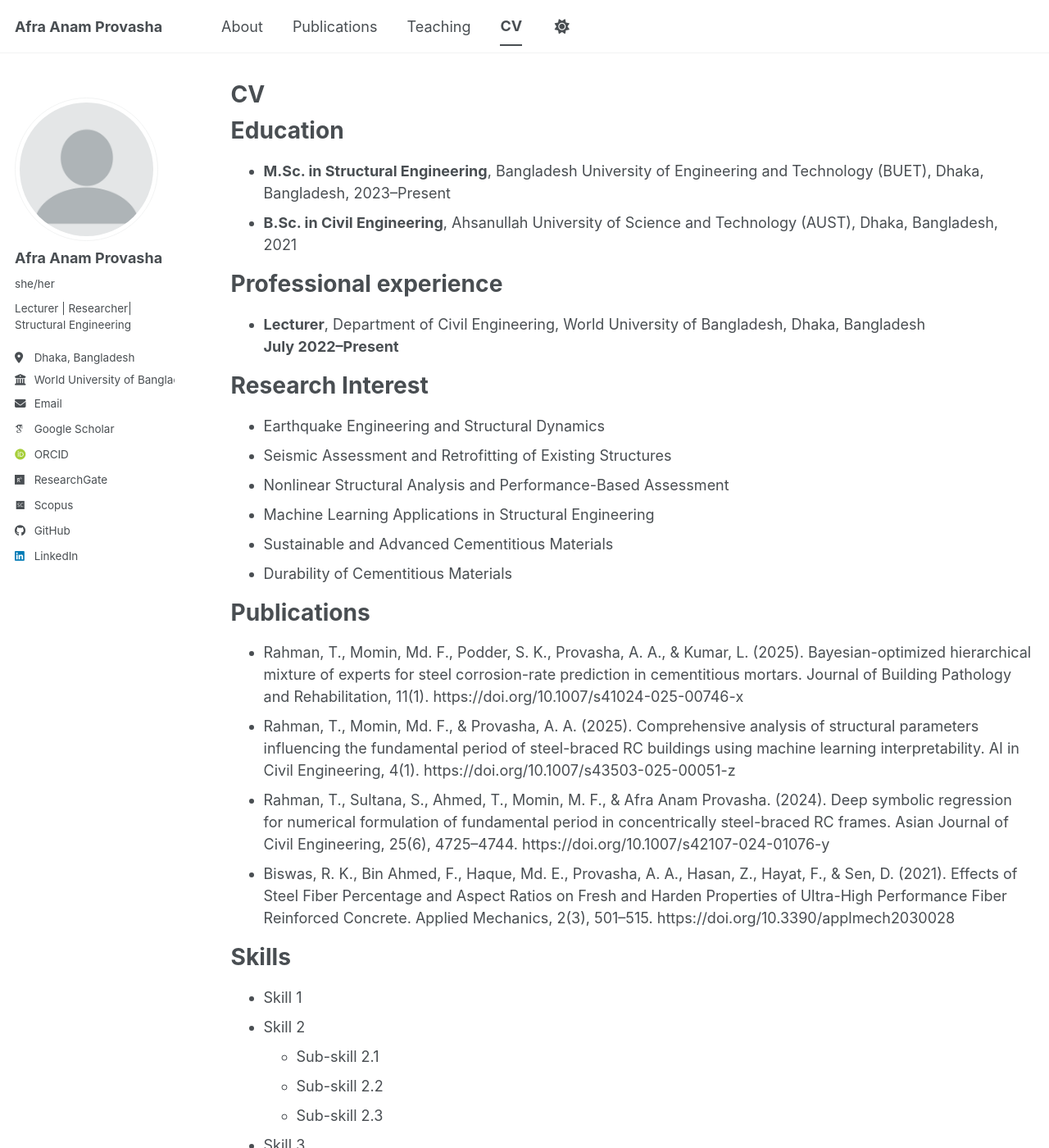
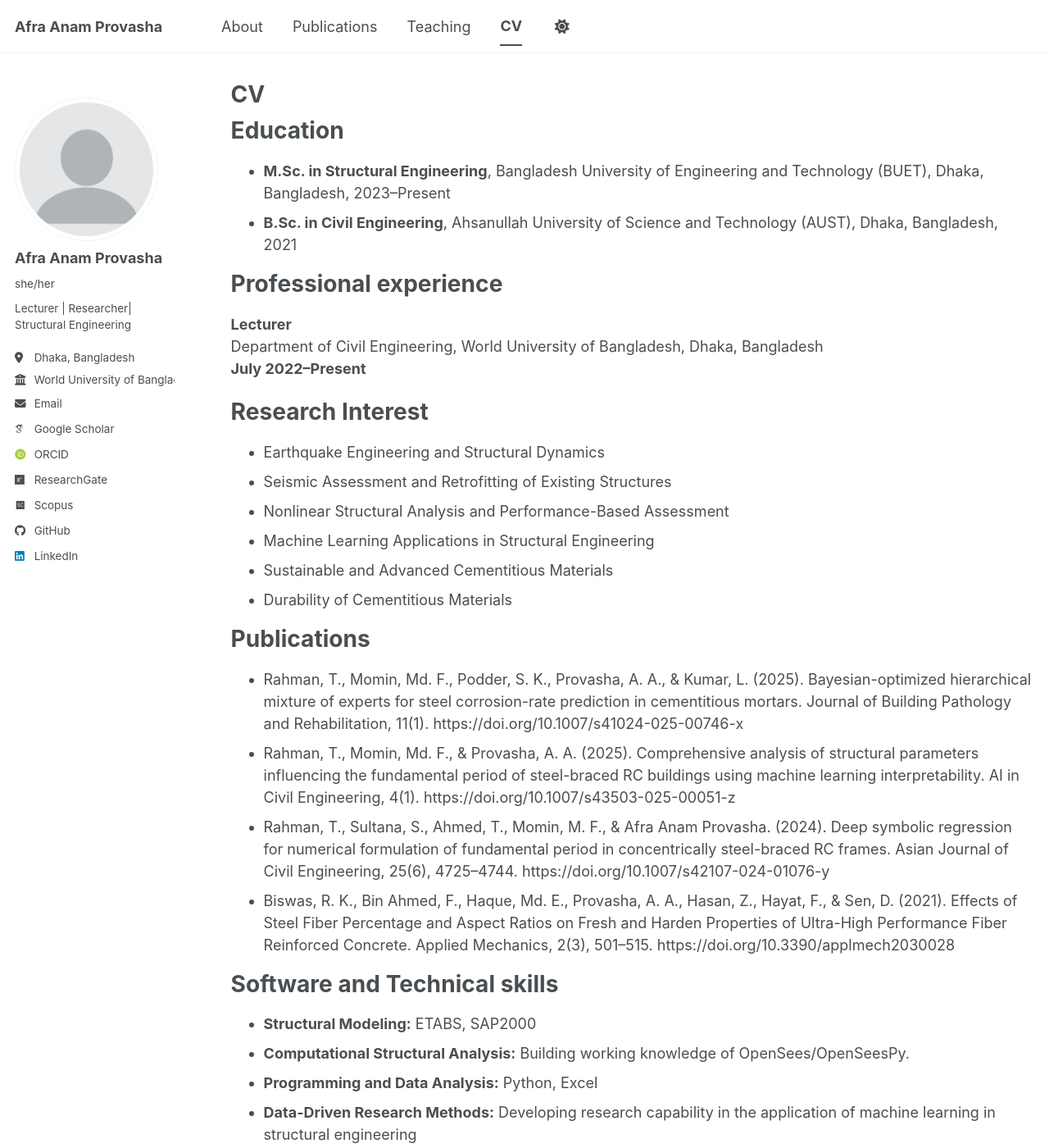
Before and after one commit to Anam107/Anam107.github.io, a Jekyll site: the page built from _pages/cv.md, in a window 1280 px wide and 1400 px high. Shown: the whole window at 82% size. Built offline with Jekyll 4.4.1, drawn with Linux system fonts in a browser that asks for light colours; some web fonts are replaced; a script bundle is joined from its source files by our own code; library files that are not in the unit come from our copies; some of the changed text lies outside the part shown.

Commit message:
Refactor CV formatting and enhance content clarity
Updated the CV to improve formatting and organization of sections, including professional experience, skills, and research interests.

```diff
--- a/_pages/cv.md
+++ b/_pages/cv.md
@@ -16,8 +16,9 @@ Education
 
 Professional experience
 ======
-- **Lecturer**, Department of Civil Engineering, World University of Bangladesh, Dhaka, Bangladesh
-  **July 2022–Present**
+**Lecturer**
+Department of Civil Engineering, World University of Bangladesh, Dhaka, Bangladesh
+**July 2022–Present**
 
 Research Interest
 ======
@@ -35,21 +36,16 @@ Publications
 - Rahman, T., Sultana, S., Ahmed, T., Momin, M. F., & Afra Anam Provasha. (2024). Deep symbolic regression for numerical formulation of fundamental period in concentrically steel-braced RC frames. Asian Journal of Civil Engineering, 25(6), 4725–4744. https://doi.org/10.1007/s42107-024-01076-y
 - Biswas, R. K., Bin Ahmed, F., Haque, Md. E., Provasha, A. A., Hasan, Z., Hayat, F., & Sen, D. (2021). Effects of Steel Fiber Percentage and Aspect Ratios on Fresh and Harden Properties of Ultra-High Performance Fiber Reinforced Concrete. Applied Mechanics, 2(3), 501–515. https://doi.org/10.3390/applmech2030028
 
-Skills
+Software and Technical skills
 ======
-* Skill 1
-* Skill 2
-  * Sub-skill 2.1
-  * Sub-skill 2.2
-  * Sub-skill 2.3
-* Skill 3
+- **Structural Modeling:** ETABS, SAP2000
+- **Computational Structural Analysis:** Building working knowledge of OpenSees/OpenSeesPy.
+- **Programming and Data Analysis:** Python, Excel
+- **Data-Driven Research Methods:** Developing research capability in the application of machine learning in structural engineering
+- **Document Preparation:** Microsoft Word, PowerPoint.
 
 Teaching
 ======
 - Undergraduate teaching in Civil Engineering, with courses covering Mechanics of Solids, Analysis of Statically Determinate Structures, Analysis of Statically Indeterminate Structures, ETABS-Based Structural Modeling and Analysis, and Engineering Materials.
 - Course instruction includes lectures, problem-solving sessions, laboratory guidance, academic advising, and assessment of student work.
 - Supervision and guidance of undergraduate thesis projects related to structural engineering and concrete technology.
-
-Service and leadership
-======
-* Currently signed in to 43 different slack teams
```
